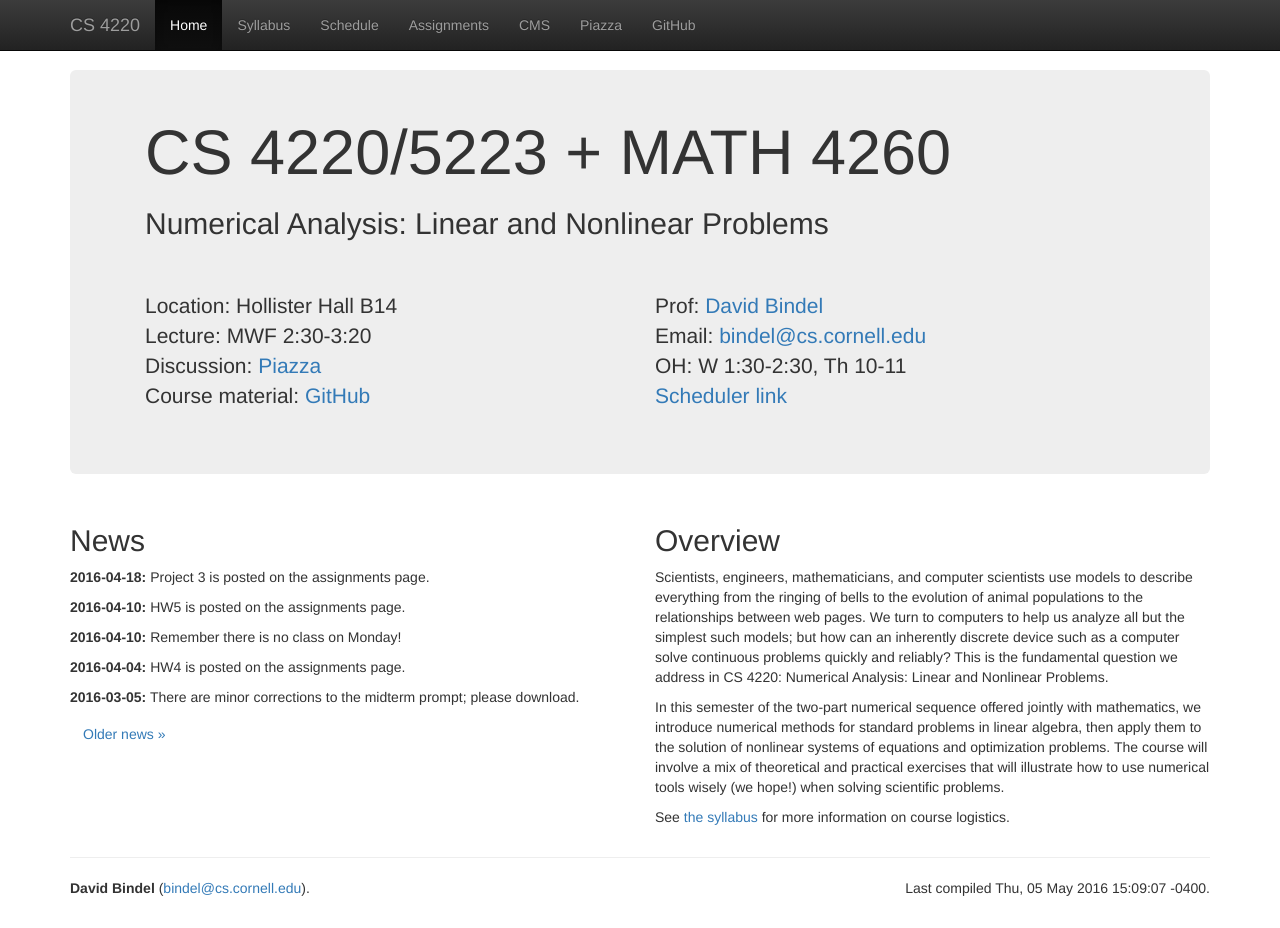
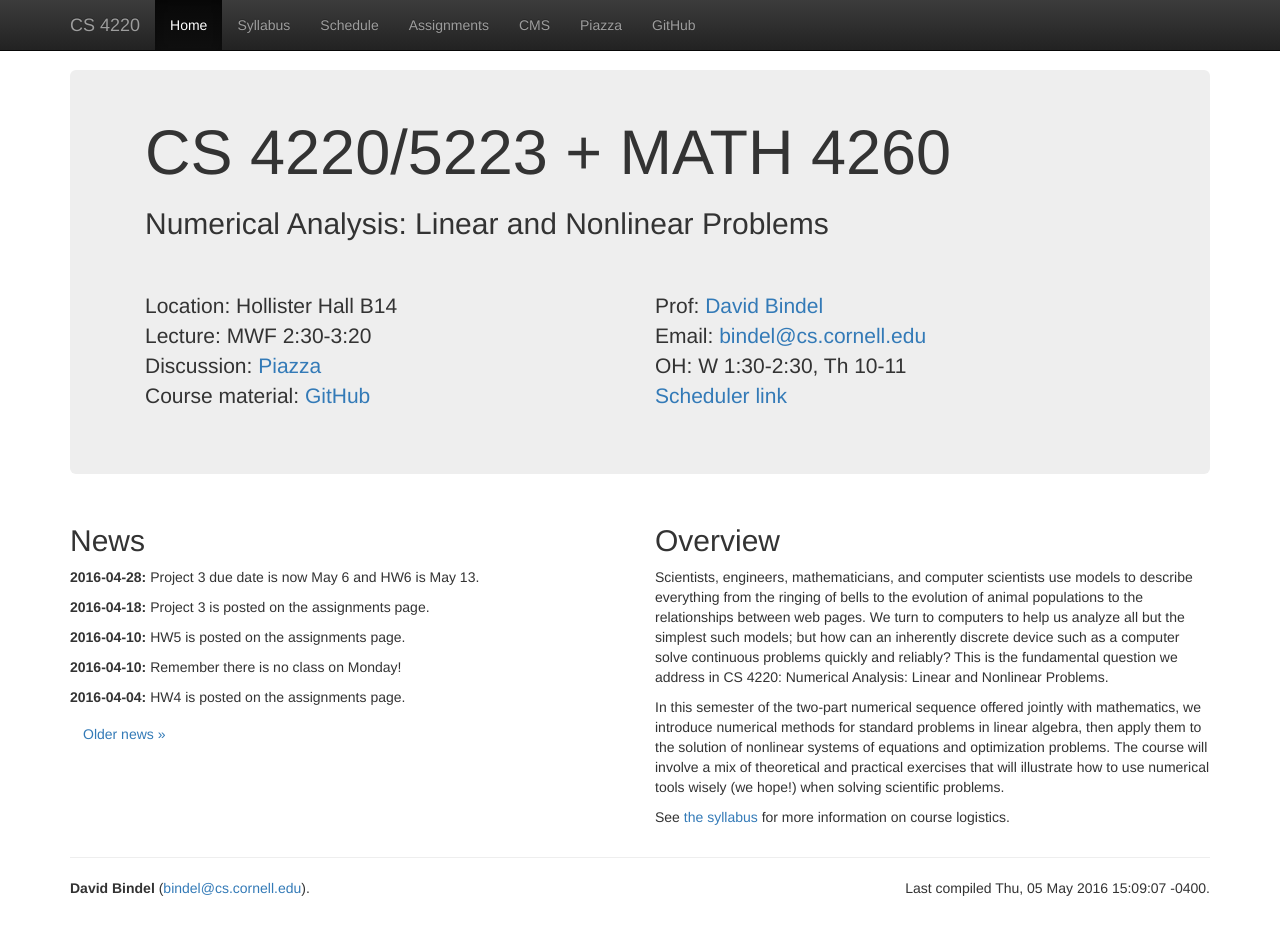
Before and after one commit to dbindel/cs4220-s17, a Jekyll site: the page built from web/index.html, in a window 1280 px wide and 928 px high. Built offline with Jekyll 4.4.1, drawn with Linux system fonts in a browser that asks for light colours; nearby versions of some CDN libraries.

Commit message:
Update news / HW with revised date.

```diff
--- a/web/_data/hw.yml
+++ b/web/_data/hw.yml
@@ -39,8 +39,8 @@
   file: hw5
 -
   desc: Project 3
-  due: 2016-05-02
+  due: 2016-05-06
   file: proj3
 -
   desc: HW 6
-  due: 2016-05-06
+  due: 2016-05-13
--- a/web/_data/news.yml
+++ b/web/_data/news.yml
@@ -67,3 +67,6 @@
 -
   date: 2016-04-18
   text: Project 3 is posted on the assignments page.
+-
+  date: 2016-04-28
+  text: Project 3 due date is now May 6 and HW6 is May 13.
```
